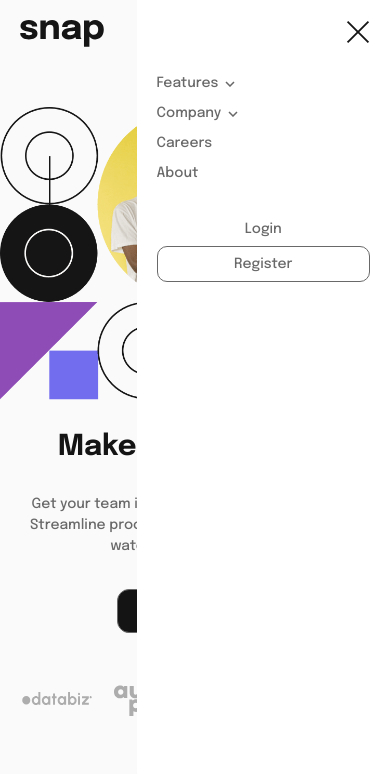
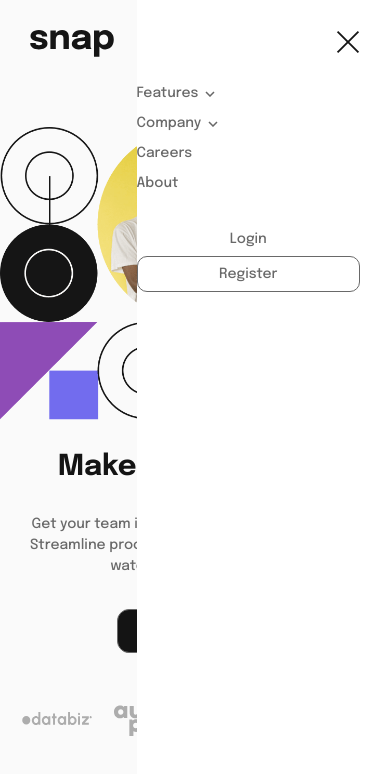
Before and after one commit to codewithmide/Intro-section-with-dropdown-navigation, a plain HTML site: page index.html in a window 390 px wide. Both pictures are taken after a click on the picture 354 px from the left and 33 px from the top of the page. Drawn offline with Linux system fonts and the light colour scheme.

Commit message:
added more padding

```diff
--- a/styles.css
+++ b/styles.css
@@ -254,7 +254,7 @@ h1 {
     .navbar {
         display: flex;
         justify-content: space-between;
-        padding: 20px;
+        padding: 30px;
     }
     .logo {
         margin: 0;
@@ -333,7 +333,7 @@ h1 {
         top: 0;
         right: 0;
         z-index: 1;
-        padding: 20px;
+        padding: 30px 30px 20px 0;
     }
     .closebtn {
         width: 100%;
```
